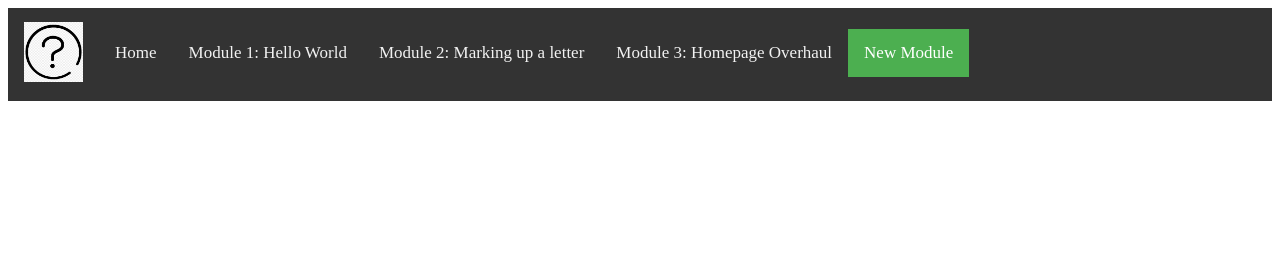
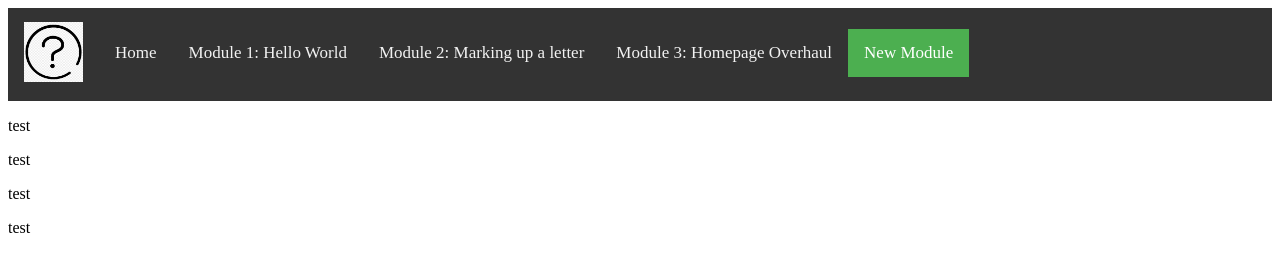
Before and after one commit to DINGESSD/dingessd.github.io, a plain HTML site: page redesign-iterations/page-template.html in a window 1280 px wide. Drawn offline with Linux system fonts and the light colour scheme.

Commit message:
Modification 2.0.2
-Fixed link again - maybe?

```diff
--- a/redesign-iterations/page-template.html
+++ b/redesign-iterations/page-template.html
@@ -4,11 +4,10 @@
         <meta charset="utf-8">
         <meta name="viewport" content="width=device-width, initial-scale=1.0">
         <meta name="author" content="Daniel Dingess"> <!--Author name-->
-            <link rel="stylesheet" type="text/css" href="/css/main.css"> <!--Link to external stylesheet-->
-            <title>Template Page</title> <!--Webpage Title-->
+        <link rel="stylesheet" type="text/css" href="/css/main.css"> <!--Link to external stylesheet-->
+        <title>Template Page</title> <!--Webpage Title-->
     </head>
     <body>
-
     <nav>
         <div class="topnav">
             <a href="/index.html"><img id="questionimage" src="/images/question.png" alt="Question Mark Image"></a>
@@ -27,19 +26,19 @@
     </header>
 
     <section id="section1">
-
+        <p>test</p>
     </section>
 
     <section id="section2">
-
+        <p>test</p>
     </section>
 
     <section id="section3">
-
+        <p>test</p>
     </section>
 
     <footer id="footer"> <!--This is the footer section of the webpage-->
-
+        <p>test</p>
     </footer>
 
     </body>
```
